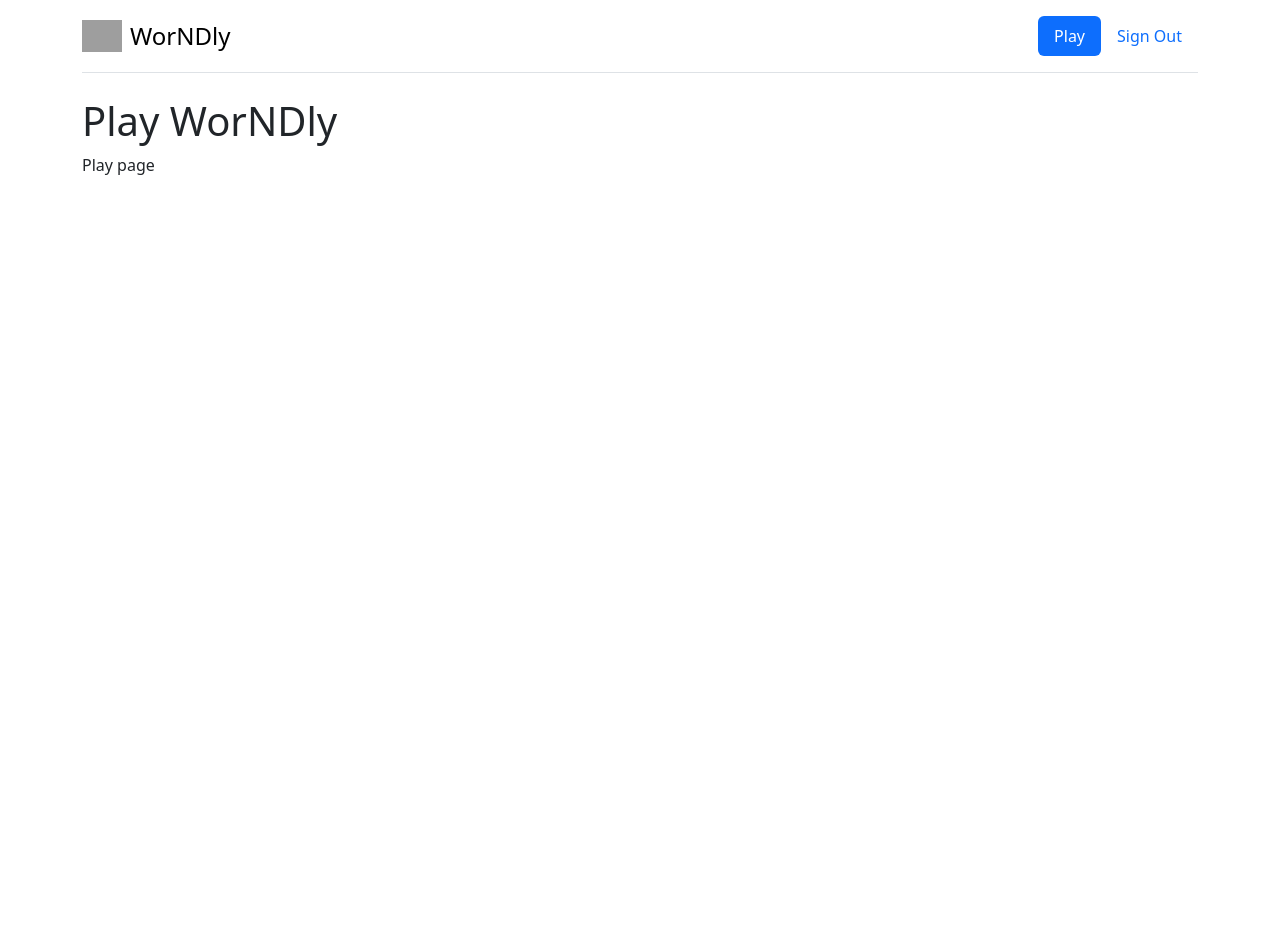
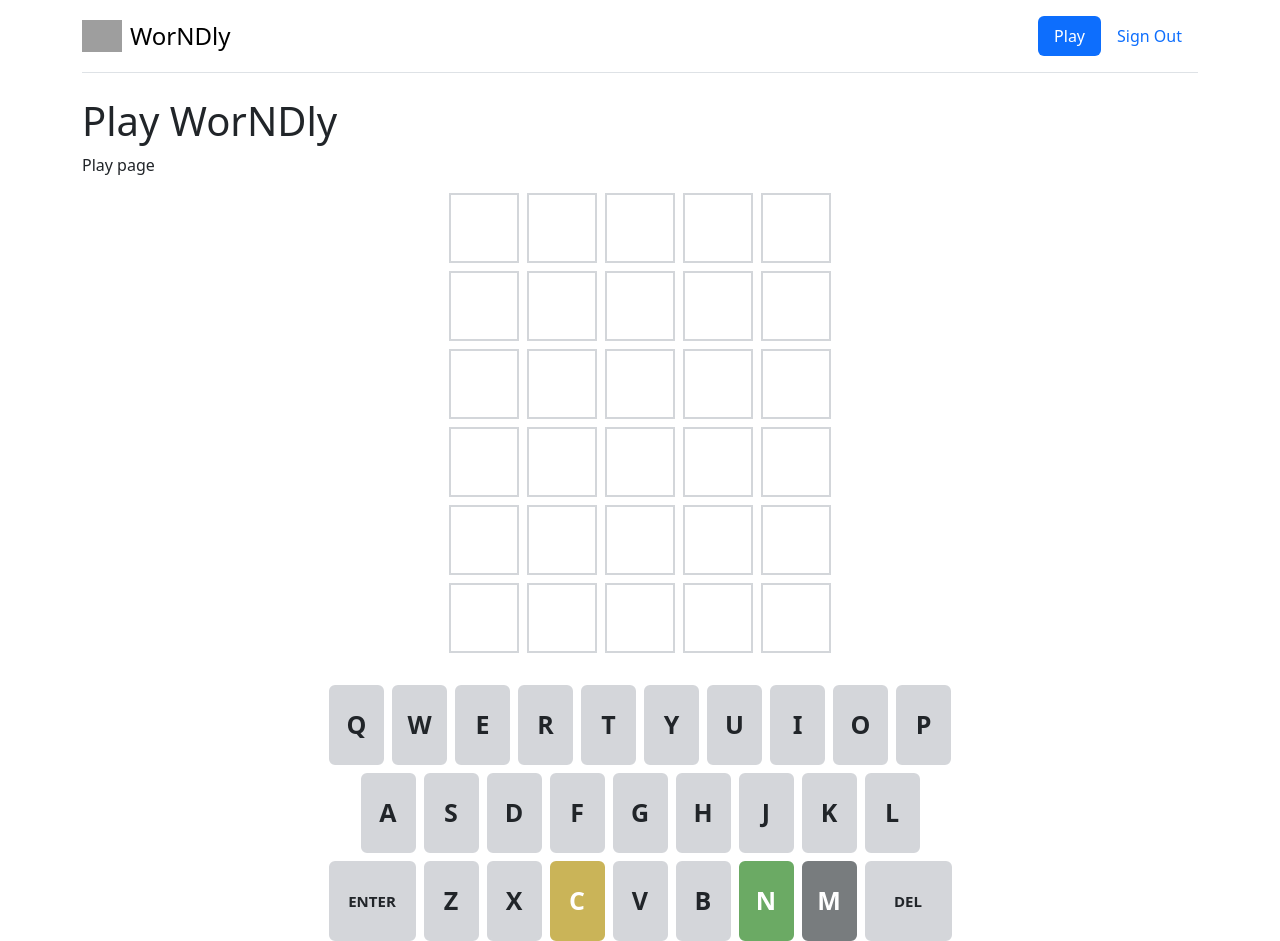
Before and after one commit to NKyhl/WordleND, a Django app: page /play in a window 1280 px wide. Before the commit the page ends 175 px from the top, so only its background shows below. Run offline with Django 5.2, Linux system fonts and the light colour scheme; a user stored in the database is signed in; grey boxes are pictures that could not be loaded.

Commit message:
create gameplay area and keyboard

```diff
--- /dev/null
+++ b/src/wordleND/static/wordle.css
@@ -0,0 +1,73 @@
+.box {
+  width: 70px;
+  height: 70px;
+  display: flex;
+  justify-content: center;
+  align-items: center;
+  font-size: 40px;
+  font-weight: bold;
+
+  background-color: #FFF;
+  color: black;
+  border: 2px solid #D3D6DA;
+}
+
+.box-grey {
+  background-color: #787C7E;
+  color: white;
+}
+
+.box-green {
+  background-color: #6BAA64;
+  color: white;
+}
+
+.box-gold {
+  background-color: #CAB458;
+  color: white;
+}
+
+.box-active {
+  background-color: #FFF;
+  color: black;
+  border: 2px solid #878A8C;
+}
+
+.key {
+  width: 55px;
+  height: 80px;
+  display: flex;
+  justify-content: center;
+  align-items: center;
+  font-size: 25px;
+  font-weight: bold;
+
+  background-color: #D4D6DA;
+  border: 2px solid #D4D6DA;
+  border-radius: 6px;
+
+  cursor: pointer;
+}
+
+.key-grey {
+  background-color: #787C7E;
+  border: 2px solid #787C7E;
+  color: white;
+}
+
+.key-green {
+  background-color: #6BAA64;
+  border: 2px solid #6BAA64;
+  color: white;
+}
+
+.key-gold {
+  background-color: #CAB458;
+  border: 2px solid #CAB458;
+  color: white;
+}
+
+.key-lg {
+  width: 87px;
+  font-size: 15px;
+}
--- a/src/wordleND/templates/base.html
+++ b/src/wordleND/templates/base.html
@@ -5,6 +5,7 @@
     <meta name="viewport" content="width=device-width, initial-scale=1.0">
     <title>{% block title %}WorNDly{% endblock %}</title>
     <link href="https://cdn.jsdelivr.net/npm/bootstrap@5.3.3/dist/css/bootstrap.min.css" rel="stylesheet" integrity="sha384-QWTKZyjpPEjISv5WaRU9OFeRpok6YctnYmDr5pNlyT2bRjXh0JMhjY6hW+ALEwIH" crossorigin="anonymous">
+    <link rel="stylesheet" href="../static/wordle.css">
 </head>
 <body>
     <div class="container">
--- a/src/wordleND/templates/play.html
+++ b/src/wordleND/templates/play.html
@@ -24,6 +24,84 @@
 {% if user.is_authenticated %}
 <h1>Play WorNDly</h1>
 <p>Play page</p>
+<div class="d-flex justify-content-center align-items-center flex-column gap-2">
+    <div class="row gap-2">
+        <div class="box"></div>
+        <div class="box"></div>
+        <div class="box"></div>
+        <div class="box"></div>
+        <div class="box"></div>
+    </div>
+    <div class="row gap-2">
+        <div class="box"></div>
+        <div class="box"></div>
+        <div class="box"></div>
+        <div class="box"></div>
+        <div class="box"></div>
+    </div>
+    <div class="row gap-2">
+        <div class="box"></div>
+        <div class="box"></div>
+        <div class="box"></div>
+        <div class="box"></div>
+        <div class="box"></div>
+    </div>
+    <div class="row gap-2">
+        <div class="box"></div>
+        <div class="box"></div>
+        <div class="box"></div>
+        <div class="box"></div>
+        <div class="box"></div>
+    </div>
+    <div class="row gap-2">
+        <div class="box"></div>
+        <div class="box"></div>
+        <div class="box"></div>
+        <div class="box"></div>
+        <div class="box"></div>
+    </div>
+    <div class="row gap-2">
+        <div class="box"></div>
+        <div class="box"></div>
+        <div class="box"></div>
+        <div class="box"></div>
+        <div class="box"></div>
+    </div>
+    <div class="row gap-2 mt-4">
+        <div id="q" class="key">Q</div>
+        <div id="w" class="key">W</div>
+        <div id="e" class="key">E</div>
+        <div id="r" class="key">R</div>
+        <div id="t" class="key">T</div>
+        <div id="y" class="key">Y</div>
+        <div id="u" class="key">U</div>
+        <div id="i" class="key">I</div>
+        <div id="o" class="key">O</div>
+        <div id="p" class="key">P</div>
+      </div>
+      <div class="row gap-2">
+        <div id="a" class="key">A</div>
+        <div id="s" class="key">S</div>
+        <div id="d" class="key">D</div>
+        <div id="f" class="key">F</div>
+        <div id="g" class="key">G</div>
+        <div id="h" class="key">H</div>
+        <div id="j" class="key">J</div>
+        <div id="k" class="key">K</div>
+        <div id="l" class="key">L</div>
+      </div>
+      <div class="row gap-2">
+        <div id="enter" class="key key-lg">ENTER</div>
+        <div id="z" class="key">Z</div>
+        <div id="x" class="key">X</div>
+        <div id="c" class="key key-gold">C</div>
+        <div id="v" class="key">V</div>
+        <div id="b" class="key">B</div>
+        <div id="n" class="key key-green">N</div>
+        <div id="m" class="key key-grey">M</div>
+        <div id="del" class="key key-lg">DEL</div>
+      </div>
+</div>
 {% else %}
 <div class="px-4 py-5 my-5 text-center">
     <h1 class="display-5 fw-bold text-body-emphasis">
@@ -44,4 +122,54 @@
     </div>
 </div>
 {% endif %}
+
+<script>
+    function process_key(char) {
+        console.log(char);
+    }
+
+    function process_enter(char) {
+        console.log("SPECIAL - Enter");
+    }
+
+    function process_del(char) {
+        console.log("SPECIAL - Del");
+    }
+
+    // Set up Click listener for keys
+    let keys = document.getElementsByClassName('key');
+    for (key of keys) {
+        let char = key.innerText;
+        if (char == 'ENTER' || char == 'DEL') {continue;}
+        key.addEventListener('click', () => process_key(char))
+    }
+
+    // Set up Click listener for Enter
+    let enterKey = document.getElementById('enter');
+    enterKey.addEventListener('click', () => process_enter())
+
+    // Set up Click listener for Delete
+    let deleteKey = document.getElementById('del');
+    deleteKey.addEventListener('click', () => process_del())
+
+    // Set up listeners for the physical keyboard
+    document.addEventListener('keypress', (event) => {
+        let alphabetic_regex = /^[a-zA-Z]+$/;
+
+        // Enter Key
+        if (event.key == 'Enter') {
+            process_enter();
+        // Alphabetic keys
+        } else if (alphabetic_regex.test(event.key)) {
+            process_key(event.key.toUpperCase())
+        }
+    });
+
+    document.addEventListener('keydown', (event) => {
+        if (event.key == 'Backspace') {
+            process_del();
+        }
+    })
+
+</script>
 {% endblock %}
```
Also changed, not shown: src/db.sqlite3.
